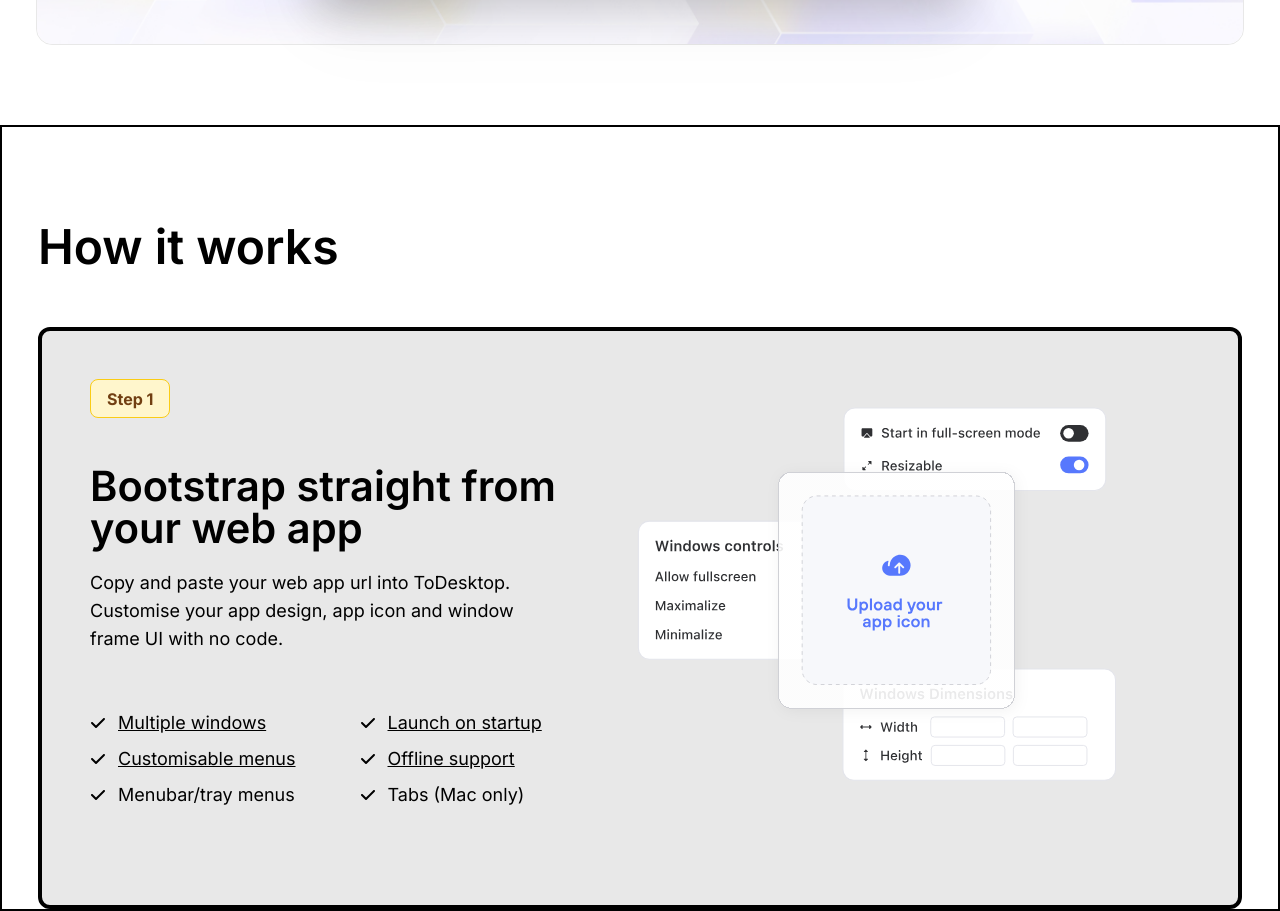
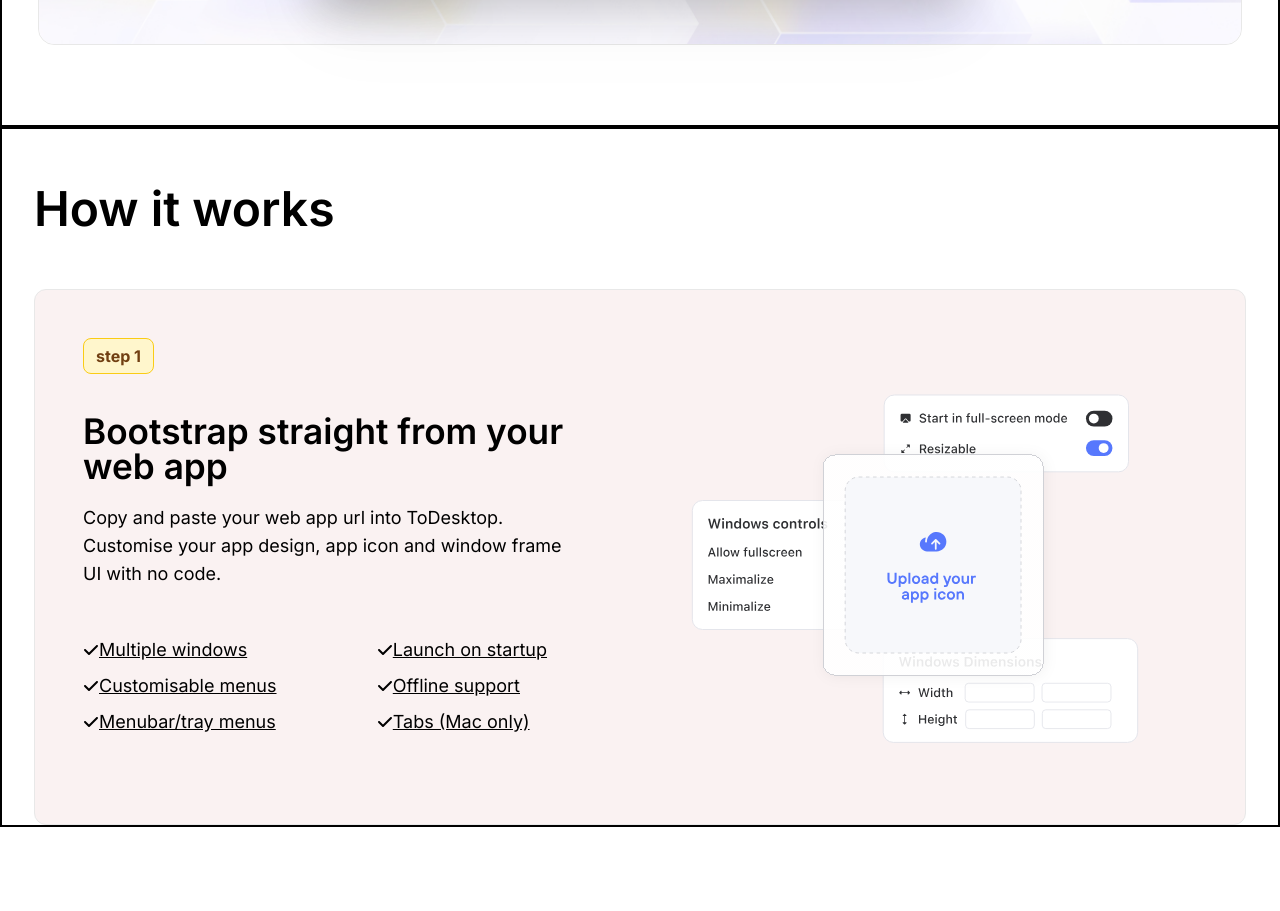
Before and after one commit to Mohammad-Haris-55524/Learning-Tailwind-css, a React (Vite) app in the folder vite-project/: page / in a window 1280 px wide. Shown: the part 2000-2911 px from the top of the page. After the commit the page ends 2827 px from the top, so only its background shows below. Built offline with nearby package versions, Linux system fonts and the light colour scheme.

Commit message:
Another page added

```diff
--- a/vite-project/src/App.jsx
+++ b/vite-project/src/App.jsx
@@ -2,9 +2,10 @@
 import Header from './components/Header'
 import headerLogo from './assets/headerLogo.avif'
 import Home from './components/Home'
-import Slider from './components/Slider'
-import AnotherSlider from './components/AnotherSlider'
 import HowItWorks from './components/HowItWorks'
+import image1 from "./assets/HowItWorks01.svg"
+import AnimationSlider from './components/AnimationSlider'
+import NormalPage from './components/NormalPage'
 
 function App() {
 
@@ -12,9 +13,23 @@
 <div className='scroll-smooth'>
 <Header logo = {headerLogo}/>
 <Home/>
-<Slider/>
-<AnotherSlider/>
-<HowItWorks/>
+<AnimationSlider/>
+<NormalPage/>
+<HowItWorks step = "step 1"
+title = "Bootstrap straight from your web app"
+description = "Copy and paste your web app url into ToDesktop. Customise your app design, app icon and window frame UI with no code."
+image = {image1}
+featuresLeft = {[
+  "Multiple windows",
+  "Customisable menus",
+  "Menubar/tray menus"
+]}
+featuresRight = {[
+  "Launch on startup",
+  "Offline support",
+  "Tabs (Mac only)"
+]}
+/>
 </div>
   )
 }
--- a/vite-project/src/components/Slider.jsx
+++ b/vite-project/src/components/AnimationSlider.jsx
@@ -30,7 +30,7 @@
 import image28 from '../assets/image28.png'
 
 
-function Slider() {
+function AnimationSlider() {
 
     const [isVisible, setIsVisible] = useState(false);
     const [row1Translate, setRow1Translate] = useState(0);
@@ -384,4 +384,4 @@
   );
 }
 
-export default Slider;
+export default AnimationSlider;
--- a/vite-project/src/components/HowItWorks.jsx
+++ b/vite-project/src/components/HowItWorks.jsx
@@ -1,38 +1,44 @@
 import React from "react";
 import image1 from "../assets/HowItWorks01.svg";
 import { FaCheck } from "react-icons/fa6"
-function HowItWorks() {
+function HowItWorks({step, title, description, image, featuresLeft, featuresRight }) {
+  console.log(step, title, description, image, featuresLeft, featuresRight )
   return (
-    <section className="border-2 px-6 sm:px-9 ">
-      <h1 className="text-5xl font-semibold mt-24 mb-14">How it works</h1>
+    <section className="px-6 sm:px-6 lg:px-8 xl:px-8 border-2 ">
+      <h1 className="text-5xl font-semibold mt-10 sm:mt-14 mb-14 ">How it works</h1>
 
-      <div className="lg:flex justify-between items-center p-12 pb-24 bg-gray rounded-xl max-w-full border-4">
+      <div className="lg:flex gap-12 items-center p-6 sm:p-8 lg:p-12 xl:p-12 lg:pt-14 xl:pt-10 pb-12 lg:pb-28 xl:pb-20 rounded-xl max-w-full bg-[#faf2f2] border border-gray">
 
-        <div className="w-full lg:w-6/12 xl:w-[52%]  ">
-          <button className=" rounded-lg px-4 py-[0.4rem] text-[#713f12] font-bold  bg-[#fff6cc] border border-yellow text">Step 1</button>
-          <h1 className="text-[2.6rem] leading-none font-semibold pt-12 pb-5">Bootstrap straight from your web app</h1>
-          <p className="text-lg ">
-            Copy and paste your web app url into ToDesktop. Customise your app
-            design, app icon and window frame UI with no code.
-          </p>
+        <div className="w-full lg:w-[43%] xl:w-[45%]">
+          <button className=" rounded-lg px-3 py-[0.3rem] text-[#713f12] font-bold  bg-[#fff6cc] border border-yellow text">{step}</button>
+          <h1 className="text-[2.1rem] sm:text-[2.1rem] xl:text-[2.2rem] leading-none font-semibold pt-10 pb-5">{title}</h1>
+          <p className="text-lg ">{description}</p>
 
-          <div className="pt-14 flex gap-16">
-            <ul className="flex flex-col gap-2">
-              <li className="flex items-center gap-3 text-lg underline "><span className="text-base"><FaCheck /></span> Multiple windows</li>
-              <li className="flex items-center gap-3 text-lg underline"> <span className="text-base"><FaCheck /></span>Customisable menus</li>
-              <li className="flex items-center gap-3 text-lg"> <span className="text-base"><FaCheck /></span>Menubar/tray menus</li>
-            </ul>
+<div className="flex gap-[20%]">
+        {/* Features left */}
+          <div className="pt-12 flex flex-col gap-2 ">
+          {featuresLeft.map((item,index)=>{
+            console.log(item)
+              return <ul className="flex" key={index}>
+              <li className="flex items-baseline xl:items-center text-lg underline "><span className="text-sm xl:text-base"><FaCheck /></span>{item}</li>
+              </ul>
+            })}</div>
 
-            <ul className="flex flex-col gap-2">
-              <li className="flex items-center gap-3 text-lg underline">  <span className="text-base"><FaCheck /></span> Launch on startup</li>
-              <li className="flex items-center gap-3 text-lg underline"> <span className="text-base"><FaCheck /></span> Offline support</li>
-              <li className="flex items-center gap-3 text-lg"> <span className="text-base"><FaCheck /></span> Tabs (Mac only)</li>
-            </ul>
+      {/* Features right */}
+          <div className="pt-12 flex flex-col gap-2">
+          {featuresRight.map((item,index)=>{
+            console.log(item)
+              return <ul className="flex items-center" key={index}>
+              <li className="flex items-baseline xl:items-center text-lg underline"><span className="text-sm xl:text-base"><FaCheck /></span>{item}</li>
+              </ul>
+            })}
+          </div>
+
           </div>
         </div>
 
-        <div className="lg:w-6/12 xl:w-[57%] flex-grow flex-shrink-0 justify-items-center ">
-          <img className="w-8/12 lg:w-[35rem] xl:w-[30rem] "src={image1} alt="" />
+        <div className="mt-16 w-full lg:w-[45%] flex-grow flex-shrink-0 justify-items-center">
+          <img className="w-[90%] sm:max-w-fit lg:w-[28rem] xl:w-[28rem] "src={image} alt="" />
         </div>
       </div>
     </section>
--- a/vite-project/src/components/AnotherSlider.jsx
+++ b/vite-project/src/components/NormalPage.jsx
@@ -2,9 +2,9 @@
 import bgImage from '../assets/nextImage01.jpg'
 import insideImage from '../assets/nextImage02.png'
 
-function AnotherSlider() {
+function NormalPage() {
   return (
-    <section className='px-6 pb-12 pt-[4.5rem] sm:px-9 sm:pt-[6.6rem] sm:pb-20'>
+    <section className='px-6 pb-12 pt-[4.5rem] sm:px-9 sm:pt-[6.6rem] sm:pb-20 border-2'>
         <div className='relative flex justify-center items-center'>
             <div className='border border-gray rounded-2xl'>
                 <img className="rounded-2xl" src={bgImage} alt="" />
@@ -21,7 +21,7 @@
   )
 }
 
-export default AnotherSlider
+export default NormalPage;
 
 
 
```
